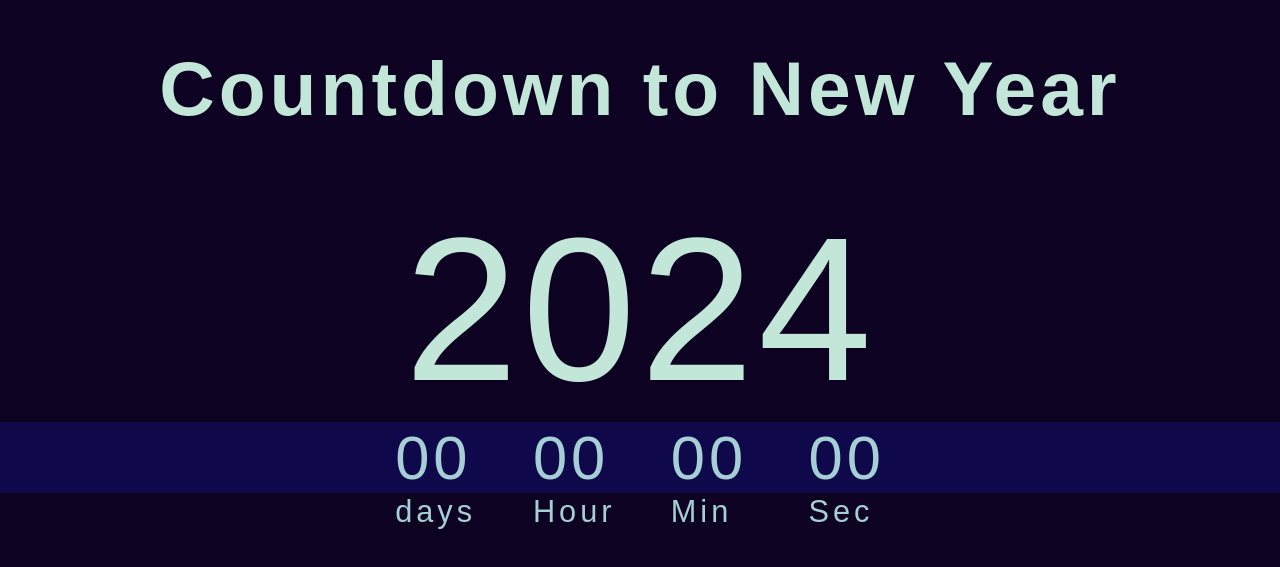
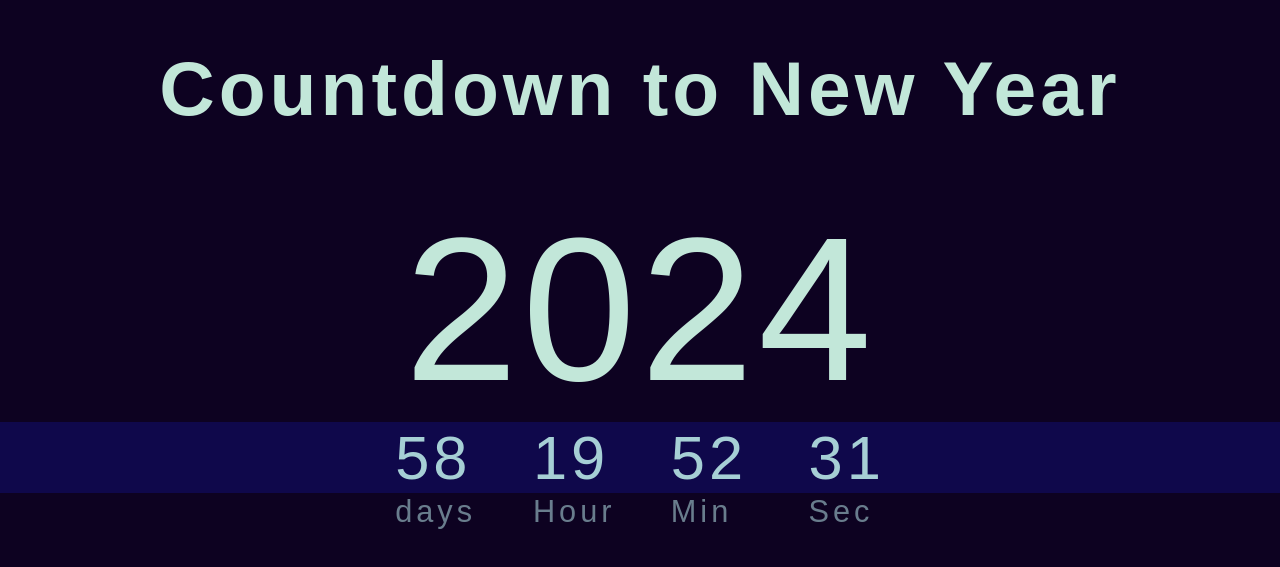
Before and after one commit to Taannn/new-year-countdown, a plain HTML site: page index.html in a window 1280 px wide. Shown: the part 163-730 px from the top of the page. Drawn offline with Linux system fonts and the light colour scheme; a web font is replaced by a local one.

Commit message:
completed

```diff
--- a/index.html
+++ b/index.html
@@ -18,5 +18,7 @@
     <div id="minute">00</div>
     <div id="second">00</div>
   </div>
+
+  <script src="script.js" charset="UTF-8"></script>
 </body>
-</>
+</html>
--- a/script.js
+++ b/script.js
@@ -0,0 +1,29 @@
+const dayElement = document.getElementById('day');
+const hourElement = document.getElementById('hour');
+const minElement = document.getElementById('minute');
+const secElement = document.getElementById('second');
+
+const newYearTime = new Date('Jan 1, 2024 00:00:00').getTime();
+
+updateCountdown();
+
+function updateCountdown() {
+  const now = new Date().getTime();
+  const gap = newYearTime - now;
+
+  const second = 1000;
+  const minute = second * 60;
+  const hour = minute * 60;
+  const day = hour * 24;
+
+  const dayRemaining = Math.floor(gap / day);
+  const hourRemaining = Math.floor((gap % day) / hour);
+  const minRemaining = Math.floor((gap % hour) / minute);
+  const secRemaining = Math.floor((gap % minute) / second);
+
+  dayElement.innerText = dayRemaining;
+  hourElement.innerText = hourRemaining;
+  minElement.innerText = minRemaining;
+  secElement.innerText = secRemaining;
+  setTimeout(updateCountdown, 1000);
+}
--- a/style.css
+++ b/style.css
@@ -17,6 +17,8 @@ body {
   font-size: 3.2em;
   background-color: var(--dark-purple);
   letter-spacing: 4px;
+  overflow: hidden;
+  text-align: center;
 }
 h2 {
   color: var(--mint-green);
@@ -47,6 +49,7 @@ h2 {
   left: 0;
   bottom: -1.2em;
   font-size: 0.5em;
+  opacity: 0.6;
 }
 .countdown #day::before {
   content: 'days';
```
